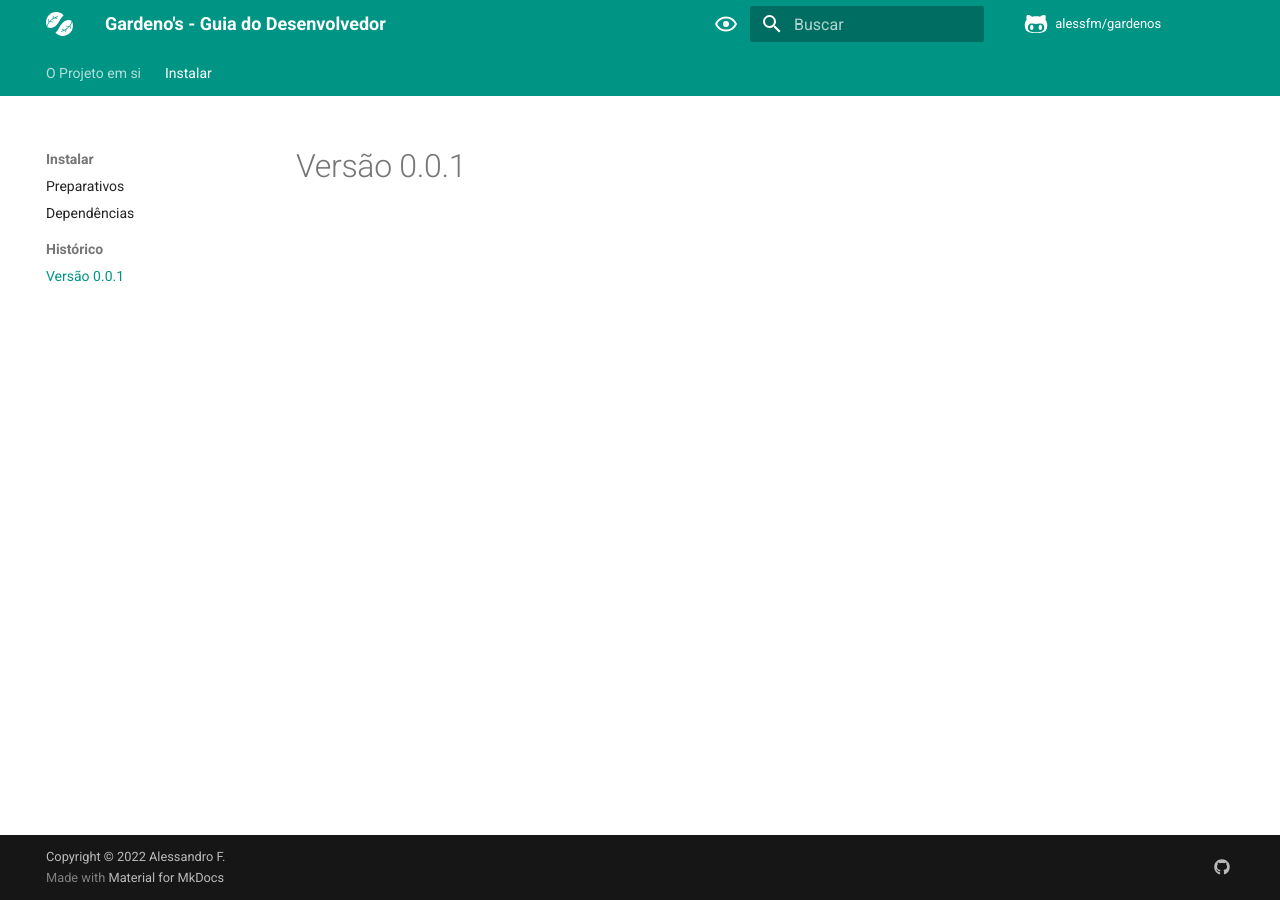
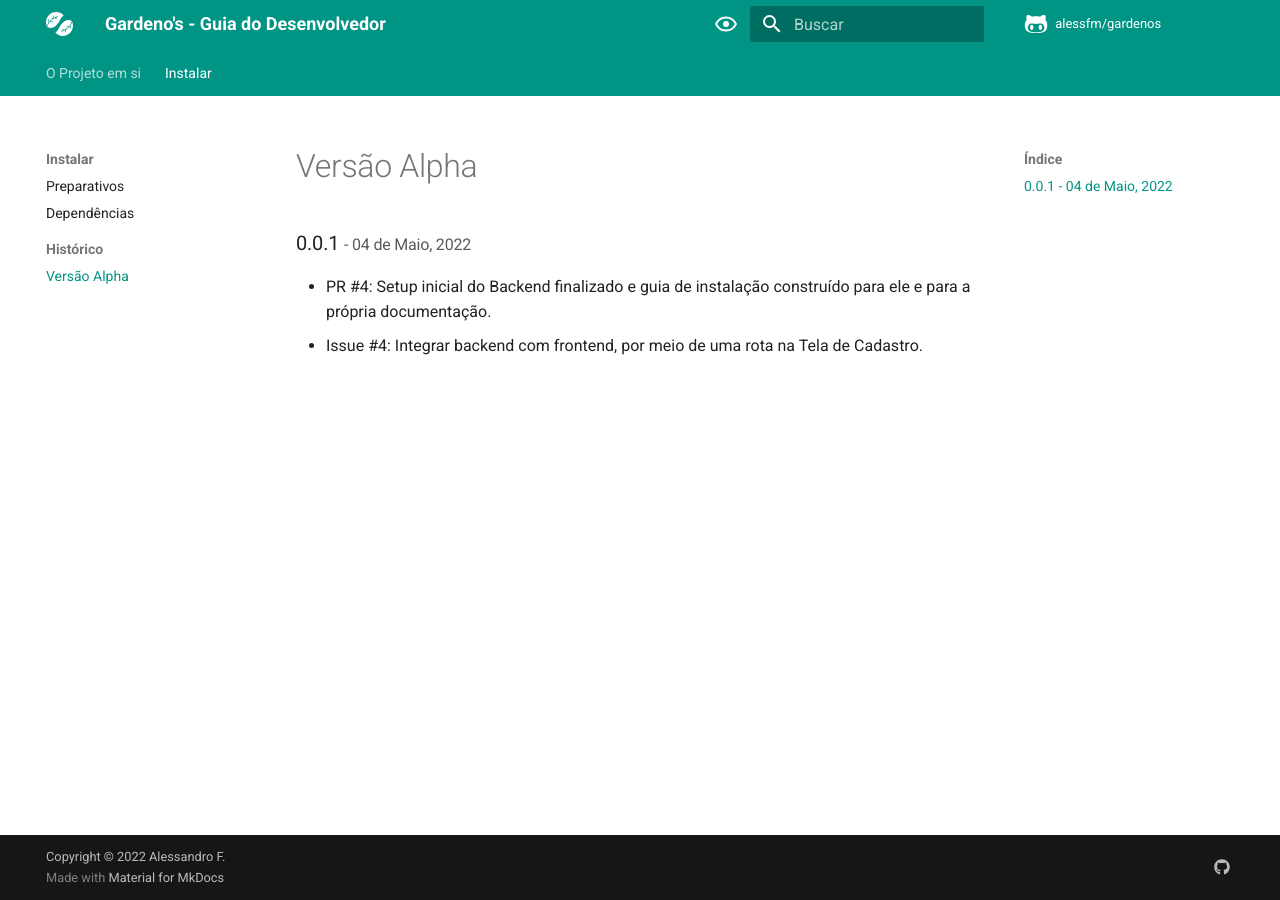
Before and after one commit to alessfm/gardenos, an MkDocs documentation site: the page built from docs/instalar/histórico/index.md, in a window 1280 px wide. Built offline with MkDocs 1.6.1 and Material for MkDocs 9.7.7, drawn with Linux system fonts in a browser that asks for light colours; comment, search, counter and statistics services are not loaded.

Commit message:
🍀 documentar primeira versao

```diff
--- a/docs/instalar/histórico/index.md
+++ b/docs/instalar/histórico/index.md
@@ -1 +1,6 @@
-# Versão 0.0.1
+# Versão Alpha
+
+### 0.0.1 <small> - 04 de Maio, 2022</small>
+
+- PR #4: Setup inicial do Backend finalizado e guia de instalação construído para ele e para a própria documentação.
+- Issue #4: Integrar backend com frontend, por meio de uma rota na Tela de Cadastro.
```
